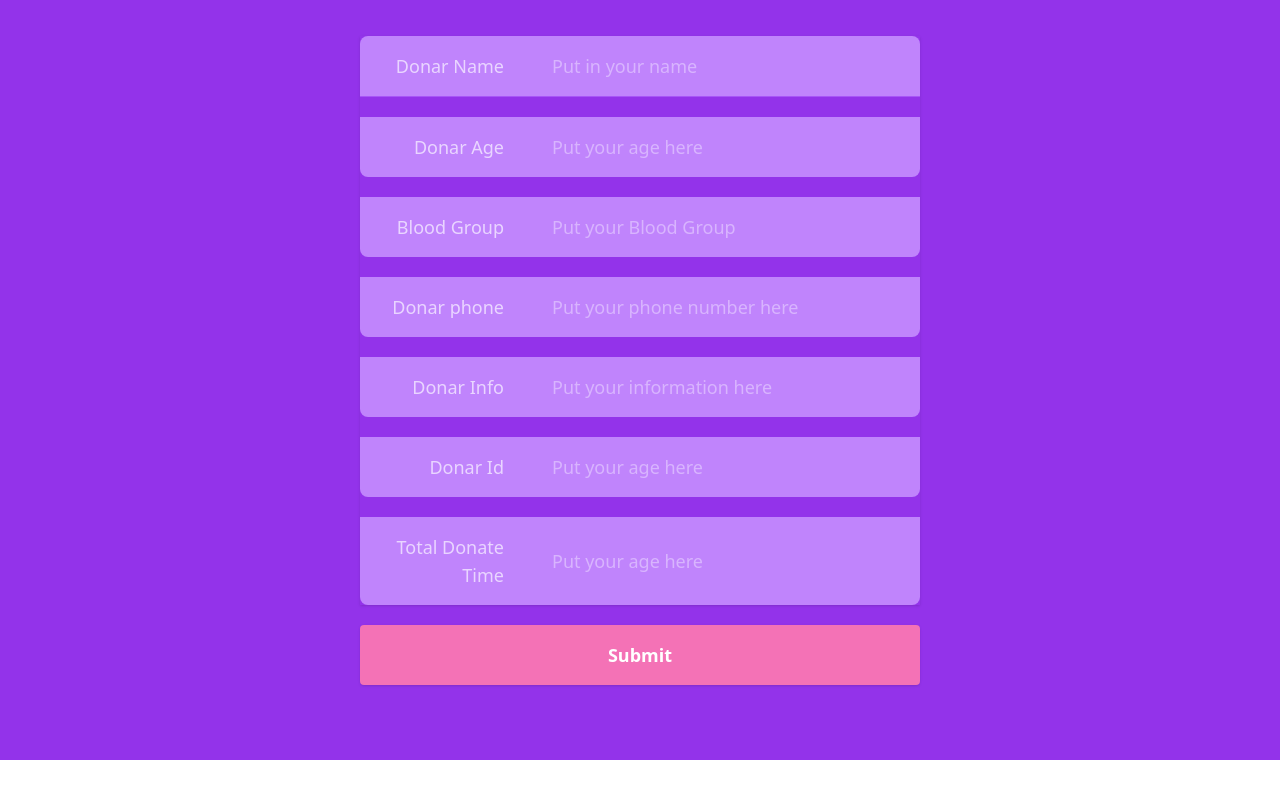
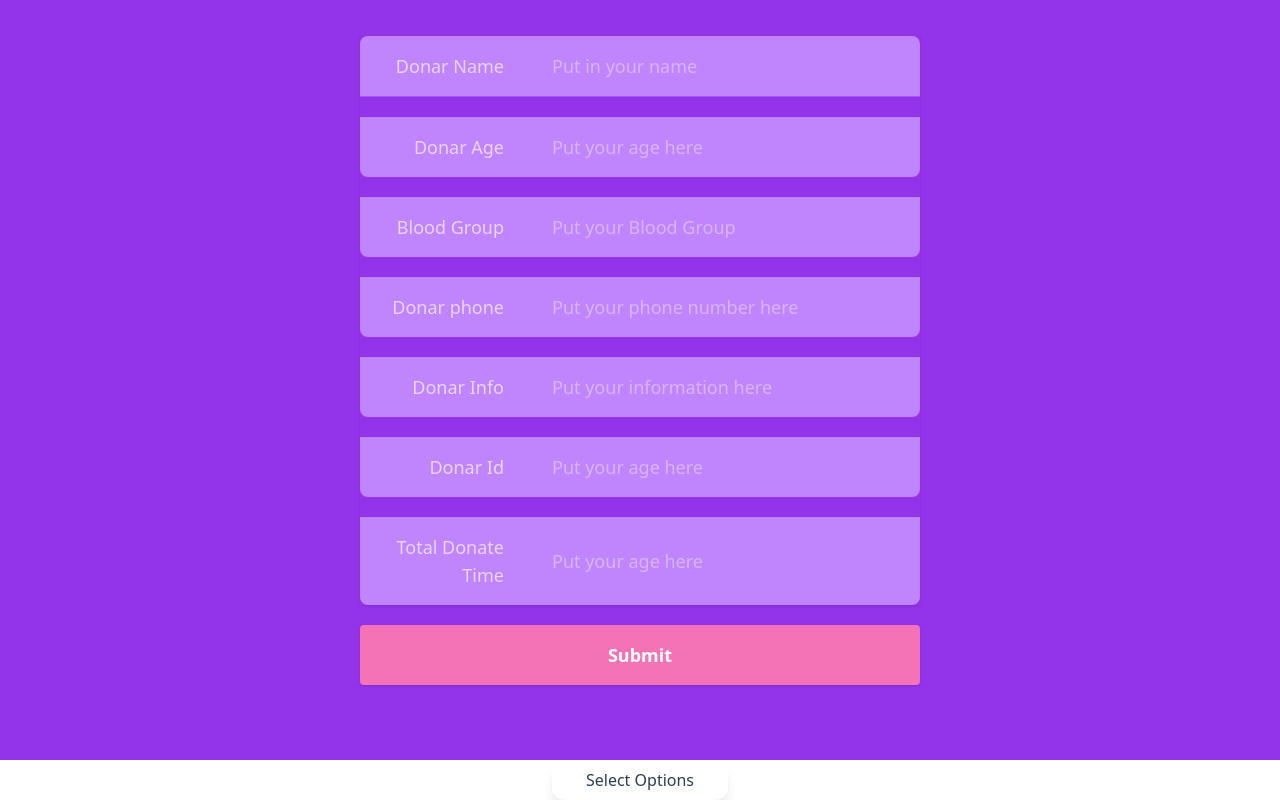
Before and after one commit to saiem-jatri/blood-donation, a Vue app: page /register in a window 1280 px wide. Shown: the part 207-1007 px from the top of the page. Before the commit the page ends 967 px from the top, so only its background shows below. Built offline with nearby package versions, Linux system fonts and the light colour scheme.

Commit message:
dropdown added

```diff
--- /dev/null
+++ b/src/components/Dropdown.vue
@@ -0,0 +1,73 @@
+<template>
+    <div>
+        <div ref="root" class="flex justify-center items-center">
+            <div class="bg-white shadow-lg rounded-xl p-2 w-44">
+                <button @click="openDropdown">{{ buttonValue }}</button>
+            <div v-if="open">
+                <input v-model="searchString" type="text" :placeholder="placeholder" class="w-full bg-white text-black font-normal">
+
+                <div class="divide-y divide-gray-100 rounded-md bg-white shadow-lg ring-1 ring-black ring-opacity-5 focus:outline-none" v-for="option in filterItems" :key="option.name">
+                    <button @click="selectingValue(option.name)">
+                        {{option.name }}
+                    </button>
+                </div>
+            </div>
+            </div>
+        </div>
+    </div>
+</template>
+
+<script setup>
+import { ref, computed, reactive } from "@vue/reactivity"
+import { onBeforeUnmount, onMounted, watch } from "@vue/runtime-core"
+
+
+const props =  defineProps({
+      placeholder: String,
+      options: {
+      type: Array,
+      required: true
+    }
+   })
+   const root = ref(null)
+   const dropdownOptions = reactive(props.options)
+   const open = ref(false)
+   const openDropdown = ()=>{
+        open.value = !open.value
+   }
+   onMounted(()=>{
+    console.log(props.options[0])
+    buttonValue.value = "Select Options"
+   })
+   const searchString = ref('')
+   const buttonValue = ref('')
+   const selectingValue = (value)=>{
+        buttonValue.value = value
+        open.value = false
+        return buttonValue.value
+   }
+
+    const  filterItems = computed (()=>{
+      if(searchString.value == '') {
+        buttonValue.value = ""
+            return props.options
+      } else {
+        return props.options.filter(items=> items.name.toLowerCase().includes(searchString.value))
+      }
+    })
+
+    //   const close=(e)=> {
+    //   if (!root.value.contains(e.target.value)) {
+    //     console.log("clickeds")
+    //     open.value = false;
+    //   }else{
+    //     open.value = true
+    //   }
+    // }
+    // window.addEventListener("click", close);
+
+    // onBeforeUnmount(()=>{
+    // window.removeEventListener("click", close);
+    // })
+
+</script>
--- a/src/views/register.vue
+++ b/src/views/register.vue
@@ -44,15 +44,36 @@
 
    </form>
  </div>
+ <Dropdown
+   :options="options"
+   :placeholder="propsPlaceholder"
+   >
+
+   </Dropdown>
     </div>
 </template>
 
 <script setup>
+import Dropdown from "../components/Dropdown.vue"
 import { reactive } from "@vue/reactivity";
 import store from "../store/index.js";
 import {ref} from "vue";
 
-
+const propsPlaceholder = ref("Enter a string")
+const options = reactive([
+  {
+    option:"apple",
+    name:"apple"
+  },
+  {
+    option:"bananna",
+    name:"bananna"
+  },
+  {
+    option:"mango",
+    name:"mango"
+  }
+])
 
     const donarName = reactive({
         val: '',
```
